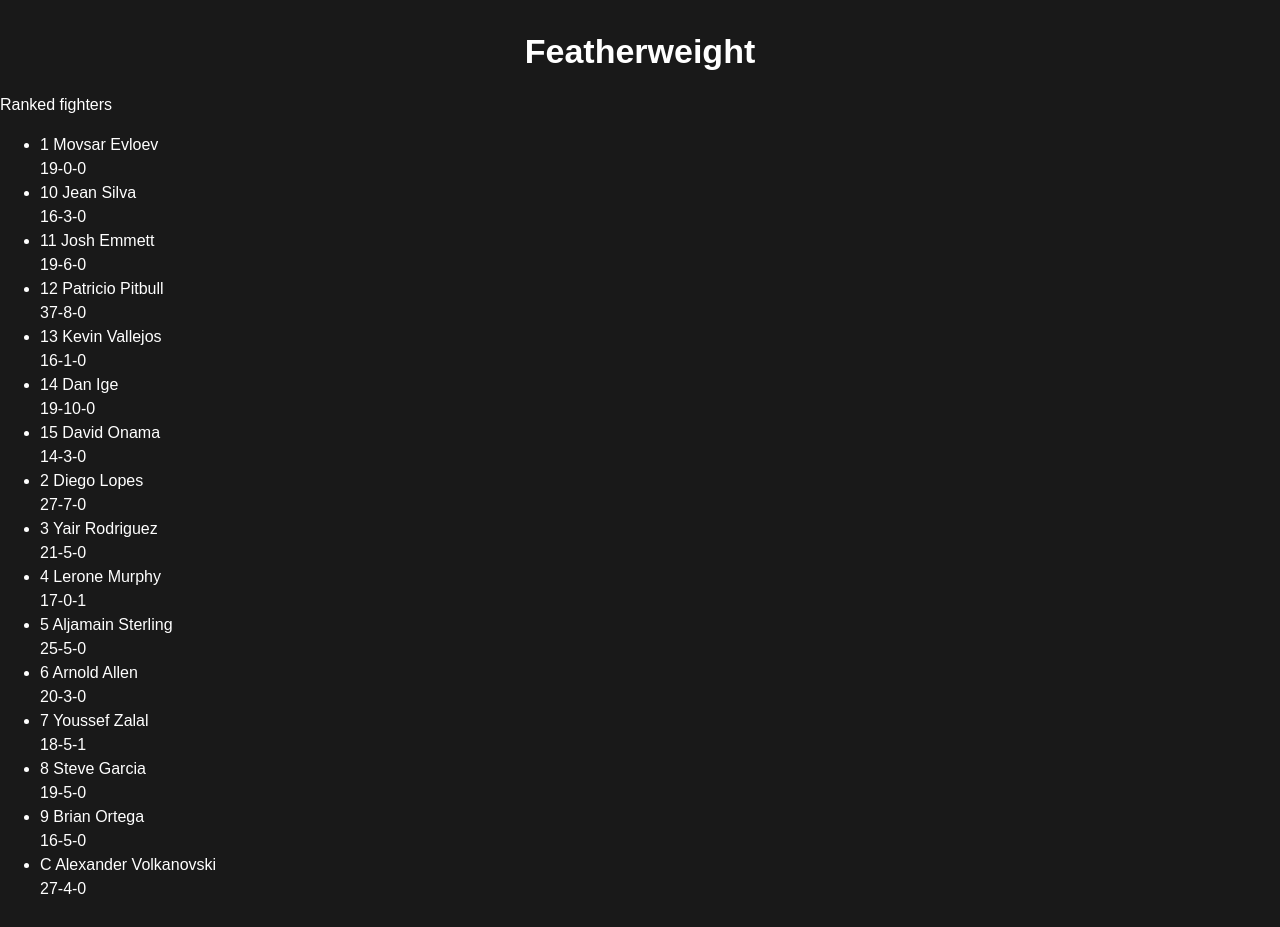
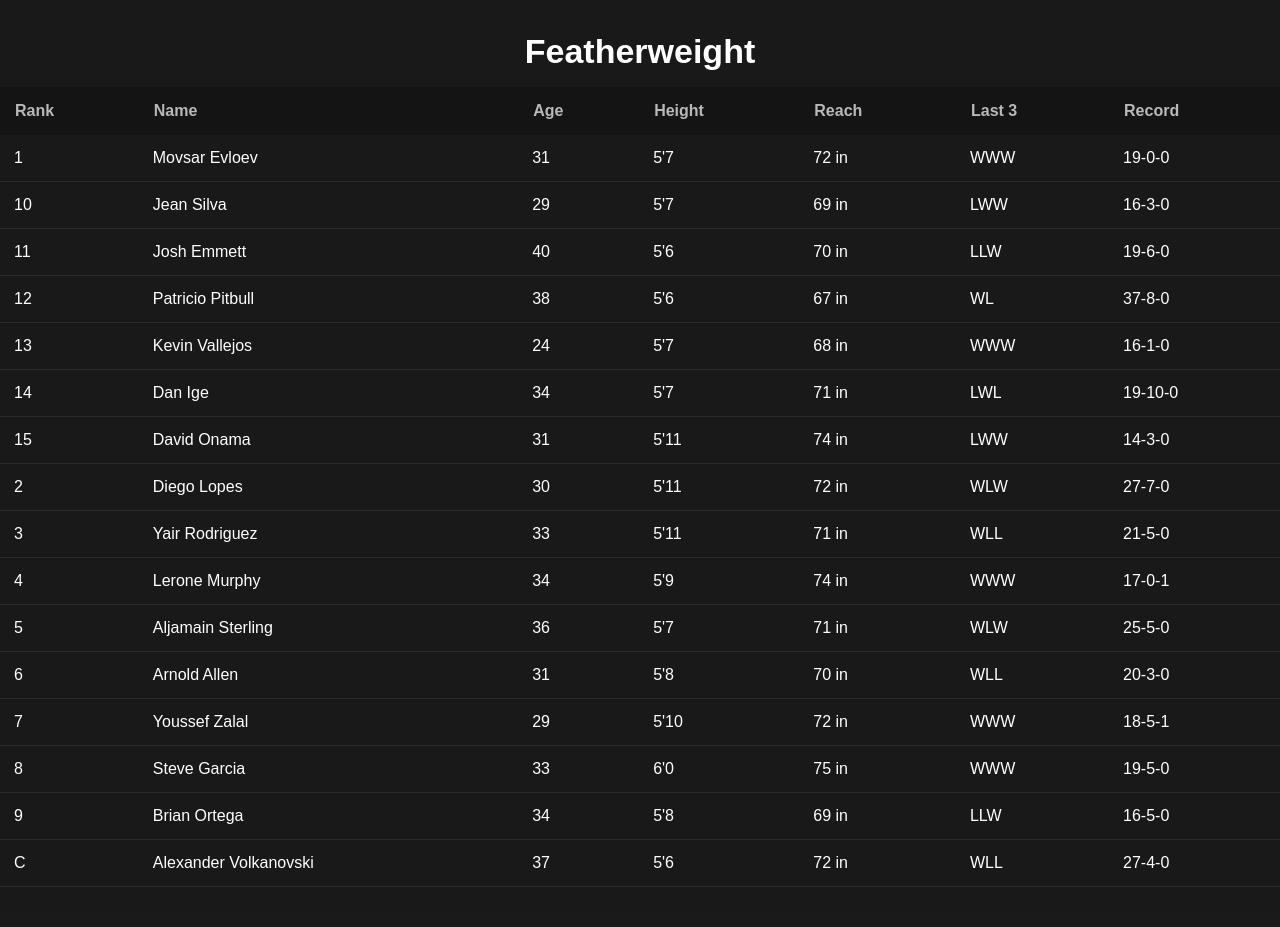
Before and after one commit to Vikalp-05/UFC_Django, a Django app: page /weight-class/featherweight/ in a window 1280 px wide. Shown: the part 57-984 px from the top of the page. After the commit the page ends 944 px from the top, so only its background shows below. Run offline with Django 5.2, Linux system fonts and the light colour scheme; data comes from the database, SQL or seed files in the repository; both versions use the stored data as it was after the commit; parts of the project's set-up code (start-up, migrations or seed data) failed here and were passed over.

Commit message:
fighter detail page

```diff
--- a/ufc_root/fighters/templates/fighters/weightclass_detail.html
+++ b/ufc_root/fighters/templates/fighters/weightclass_detail.html
@@ -6,21 +6,33 @@
 
 {% block content %}
 <h1>{{ weight_class.name }}</h1>
-<p class="message">Ranked fighters</p>
 
-<ul class="list">
-  {% for f in fighters %}
-    <li class="list-item {% if f.rank == 'C' %}champ{% endif %}">
-      <div>
-        <span class="rank">{{ f.rank }}</span>
-        <a href="{% url 'fighter_detail' f.slug %}">
-          {{ f.name }}
-        </a>
-      </div>
-      <span class="message">{{ f.record }}</span>
-    </li>
-  {% empty %}
-    <li class="message">No fighters found.</li>
-  {% endfor %}
-</ul>
+<div class="wc-table">
+  <table class="stats-table">
+    <thead>
+      <tr>
+        <th>Rank</th>
+        <th>Name</th>
+        <th>Age</th>
+        <th>Height</th>
+        <th>Reach</th>
+        <th>Last 3</th>
+        <th>Record</th>
+      </tr>
+    </thead>
+    <tbody>
+      {% for f in fighters %}
+      <tr>
+        <td>{{ f.rank }}</td>
+        <td><a href="{% url 'fighter_detail' f.slug %}">{{ f.name }}</a></td>
+        <td>{{ f.age }}</td>
+        <td>{{ f.height }}</td>
+        <td>{{ f.reach }}</td>
+        <td>{{ f.last_3_fights }}</td>
+        <td>{{ f.record }}</td>
+      </tr>
+      {% endfor %}
+    </tbody>
+  </table>
+</div>
 {% endblock %}
--- a/ufc_root/static/css/styles.css
+++ b/ufc_root/static/css/styles.css
@@ -159,8 +159,34 @@ button.log {
 
 .wc-name {
   font-size: 16px;
-  font-weight: 650;
   color: rgb(255, 255, 255);
+}
+
+.stats-table {
+  width: 100%;
+  border-collapse: collapse;
+}
+
+.stats-table th {
+  padding: 15px 15px;
+  text-align: left;
+  font-weight: 600;
+  color: rgba(255, 255, 255, 0.7);
+  background-color: rgba(0, 0, 0, 0.2);
+}
+
+.stats-table td {
+  padding: 14px 14px;
+  color: white;
+  border-bottom: solid;
+  border-bottom-color: rgba(255, 255, 255, 0.08);
+  border-bottom-width: 1px;
+}
+
+/* Hover effect for table rows (fighters only, not header) */
+.stats-table tbody tr:hover {
+  background-color: rgba(255, 255, 255, 0.2);
+  transition: background-color 0.3s;
 }
 
 .login-wrap {
@@ -191,9 +217,8 @@ button.log {
  .login-button {
   width: 100%;
   padding: 10px 12px;
-  border: solid;
+  border: none;
   border-radius: 9px;
-  border-width: 1px;
   font-size: 17px;
 }
 
@@ -219,7 +244,6 @@ button.log {
   color: rgb(55, 194, 27);
   font-weight: 600;
   margin-left: 4px;
-
 }
 
 @media (max-width: 720px) {
```
Also changed, not shown: ufc_root/db.sqlite3.
